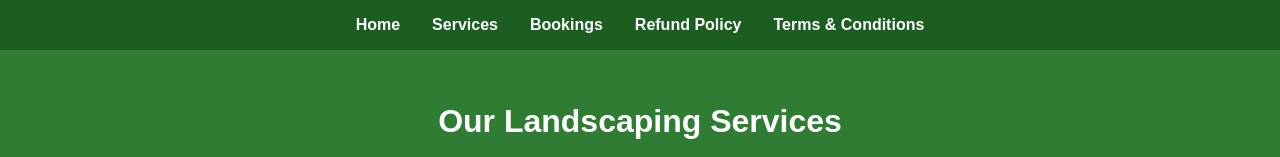
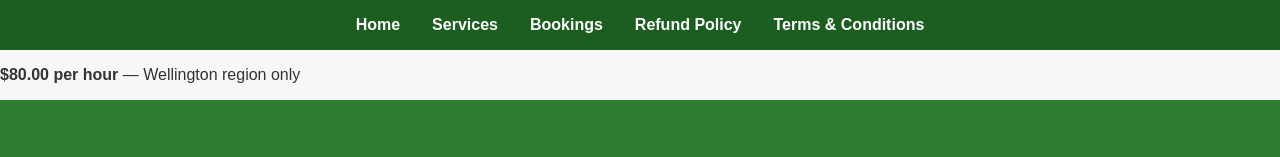
Before and after one commit to joshhazelhurst123/Landscaping10139, a React (Create React App) app: page /services in a window 1280 px wide. Shown: the top 157 px of the page. Built offline with nearby package versions, Linux system fonts and the light colour scheme.

Commit message:
Update Services.js

```diff
--- a/src/Services.js
+++ b/src/Services.js
@@ -13,6 +13,10 @@ export default function Services() {
         <a href="/refundpolicy">Refund Policy</a>
         <a href="/terms">Terms & Conditions</a>
       </nav>
+
+  <p className="booking-price">
+  <strong>$80.00 per hour</strong> — Wellington region only
+</p>
 
       {/* Header */}
       <header className="services-header">
```
